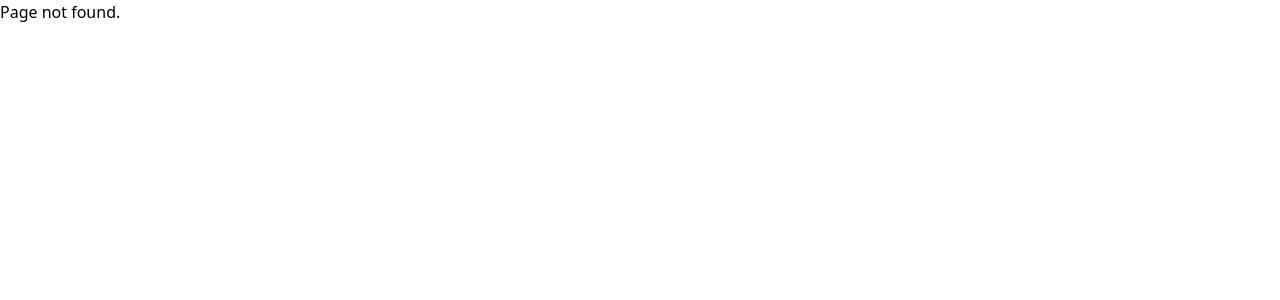
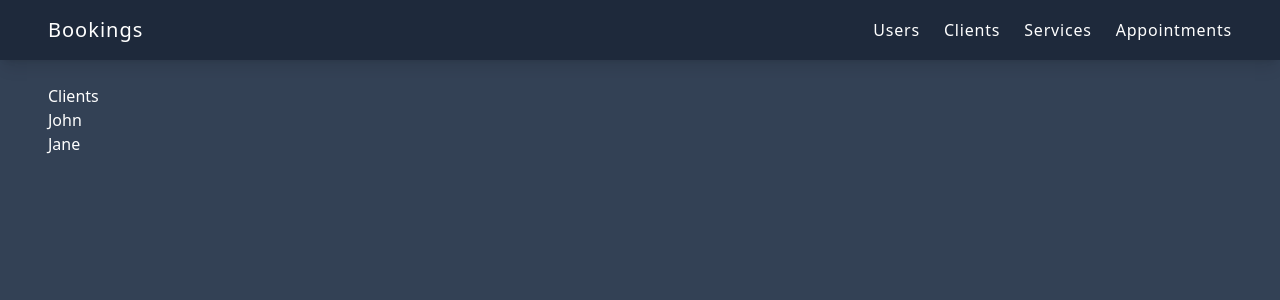
Before and after one commit to pauloo0/bookings, a React (Vite) app: page /clients in a window 1280 px wide. Before the commit this address had no page. Shown: the top 300 px of the page. Built offline with nearby package versions, Linux system fonts and the light colour scheme.

Commit message:
Adding a Clients page.

```diff
--- a/src/App.tsx
+++ b/src/App.tsx
@@ -13,6 +13,7 @@ import RootLayout from './layouts/RootLayout.tsx'
 // Pages
 import Home from './features/home/Home.tsx'
 import UsersList from './features/users/UsersList.tsx'
+import ClientsList from './features/clients/ClientsList.tsx'
 
 const router = createBrowserRouter(
   createRoutesFromElements(
@@ -20,6 +21,18 @@ const router = createBrowserRouter(
       <Route path='/' element={<RootLayout />}>
         <Route index element={<Home />} />
         <Route path='users'>
+          <Route index element={<UsersList />} />
+        </Route>
+
+        <Route path='clients'>
+          <Route index element={<ClientsList />} />
+        </Route>
+
+        <Route path='services'>
+          <Route index element={<UsersList />} />
+        </Route>
+
+        <Route path='appointments'>
           <Route index element={<UsersList />} />
         </Route>
       </Route>
--- a/src/app/store.ts
+++ b/src/app/store.ts
@@ -2,11 +2,12 @@ import { configureStore } from '@reduxjs/toolkit'
 
 // Reducers
 import usersReducer from '../features/users/usersSlice'
+import clientsReducer from '../features/clients/clientsSlice'
 
 export const store = configureStore({
   reducer: {
     users: usersReducer,
-    // clients: clientsReducer,
+    clients: clientsReducer,
     // services: servicesReducer,
     // appointments: appointmentsReducer,
   },
--- /dev/null
+++ b/src/features/clients/ClientsList.tsx
@@ -0,0 +1,20 @@
+import React from 'react'
+import { useAppSelector } from '../../app/hooks'
+import { Client } from './clientsSlice'
+
+const ClientsList: React.FC = () => {
+  const clients: Client[] = useAppSelector((state) => state.clients.clients)
+
+  const renderedClients = clients.map((client) => (
+    <li key={client.id}>{client.firstName}</li>
+  ))
+
+  return (
+    <div>
+      <h2>Clients</h2>
+      <ul>{renderedClients}</ul>
+    </div>
+  )
+}
+
+export default ClientsList
--- a/src/features/clients/clientsSlice.ts
+++ b/src/features/clients/clientsSlice.ts
@@ -0,0 +1,64 @@
+import { createSlice } from '@reduxjs/toolkit'
+import { RootState } from '../../app/store'
+
+export interface Client {
+  id: number
+  firstName: string
+  lastName: string
+  email: string
+  phone: string
+  address: string
+  city: string
+  state: string
+  zip: string
+  joinDate: string
+  status: string
+  nextPayday: string
+}
+
+interface ClientsState {
+  clients: Client[]
+}
+
+const initialState: ClientsState = {
+  clients: [
+    {
+      id: 1,
+      firstName: 'John',
+      lastName: 'Doe',
+      email: 'john.doe@email.com',
+      phone: '555-555-5555',
+      address: '123 Main St',
+      city: 'Anytown',
+      state: 'FL',
+      zip: '12345',
+      joinDate: '2021-01-01',
+      status: 'Active',
+      nextPayday: '2021-01-01',
+    },
+    {
+      id: 2,
+      firstName: 'Jane',
+      lastName: 'Doe',
+      email: 'jane.doe@email.com',
+      phone: '555-555-6666',
+      address: '123 Main St',
+      city: 'Anytown',
+      state: 'FL',
+      zip: '12345',
+      joinDate: '2021-01-01',
+      status: 'Active',
+      nextPayday: '2021-01-01',
+    },
+  ],
+}
+
+const clientsSlice = createSlice({
+  name: 'clients',
+  initialState,
+  reducers: {},
+})
+
+export const selectAllClients = (state: RootState) => state.clients.clients
+
+export default clientsSlice.reducer
```
